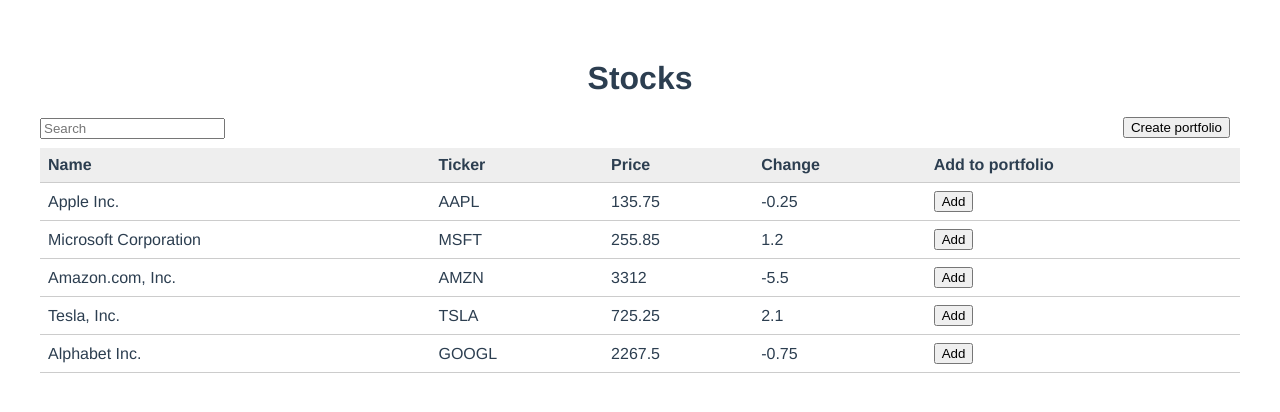
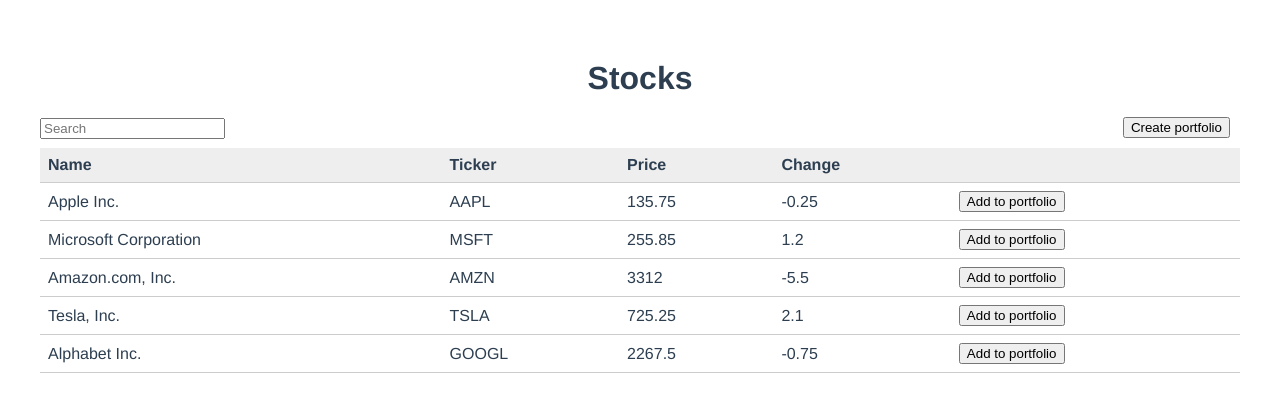
Before and after one commit to mirandaweston/track-your-shares, a Vue app: page / in a window 1280 px wide. Shown: the top 412 px of the page. Built offline with nearby package versions, Linux system fonts and the light colour scheme.

Commit message:
Updating HomePage: displays 'Add to portfolio' button

```diff
--- a/src/components/HomePage.vue
+++ b/src/components/HomePage.vue
@@ -14,7 +14,7 @@
           <th>Ticker</th>
           <th>Price</th>
           <th>Change</th>
-          <th>Add to portfolio</th>
+          <th></th>
         </tr>
       </thead>
       <tbody>
@@ -23,7 +23,11 @@
           <td>{{ stock.ticker }}</td>
           <td>{{ stock.price }}</td>
           <td>{{ stock.change }}</td>
-          <td><button @click="addToPortfolio(stock)">Add</button></td>
+          <td>
+            <div class="add">
+              <button>Add to portfolio</button>
+            </div>
+          </td>
         </tr>
       </tbody>
     </table>
@@ -89,9 +93,6 @@
       this.portfolioName = prompt("Enter the name of the portfolio:");
       this.portfolioStocks = [];
     },
-    addToPortfolio(stock) {
-      this.portfolioStocks.push(stock);
-    },
   },
 };
 </script>
```
Also changed, not shown: 1 other file (tests, documents, lock files or other folders).
